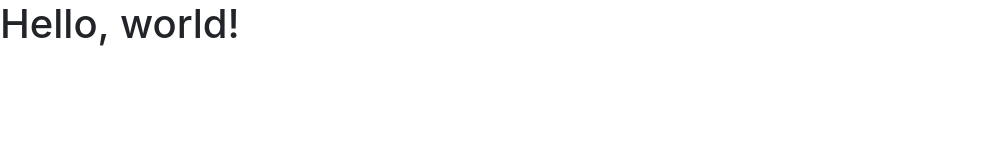
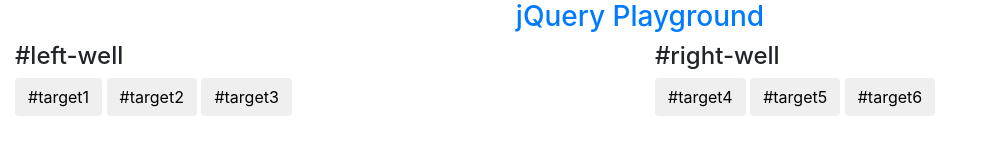
Before and after one commit to scordle/jquery-practice, a plain HTML site: page index.html in a window 1280 px wide. Shown: the whole page, without its empty margins (0-995 px from the left). Drawn offline with nearby package versions, Linux system fonts and the light colour scheme.

Commit message:
page works

```diff
--- a/index.html
+++ b/index.html
@@ -11,7 +11,27 @@
     <title>Hello, world!</title>
   </head>
   <body>
-    <h1>Hello, world!</h1>
+    <div class="container-fluid">
+        <h3 class="text-primary text-center">jQuery Playground</h3>
+        <div class="row">
+          <div class="col-lg-6">
+            <h4>#left-well</h4>
+            <div class="well" id="left-well">
+              <button class="btn btn-default target" id="target1">#target1</button>
+              <button class="btn btn-default target" id="target2">#target2</button>
+              <button class="btn btn-default target" id="target3">#target3</button>
+            </div>
+          </div>
+          <div class="col-lg-6">
+            <h4>#right-well</h4>
+            <div class="well" id="right-well">
+              <button class="btn btn-default target" id="target4">#target4</button>
+              <button class="btn btn-default target" id="target5">#target5</button>
+              <button class="btn btn-default target" id="target6">#target6</button>
+            </div>
+          </div>
+        </div>
+      </div>
 
     <!-- Optional JavaScript -->
     <!-- jQuery first, then Popper.js, then Bootstrap JS -->
```
